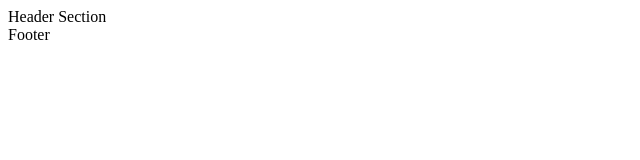
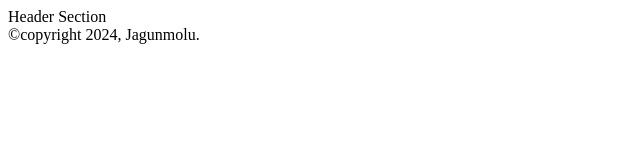
Before and after one commit to yusufroqib/cohorts-four, a React (Vite) app: page / in a window 1280 px wide. Shown: the top 160 px of the page, without its empty margins (0-640 px from the left). Built offline with nearby package versions, Linux system fonts and the light colour scheme.

Commit message:
fixed-footer

```diff
--- a/src/components/Footer.jsx
+++ b/src/components/Footer.jsx
@@ -2,7 +2,9 @@ import React from 'react'
 
 const Footer = () => {
   return (
-    <div>Footer</div>
+    <div>
+        &copy;copyright 2024, Jagunmolu.
+    </div>
   )
 }
 
```
